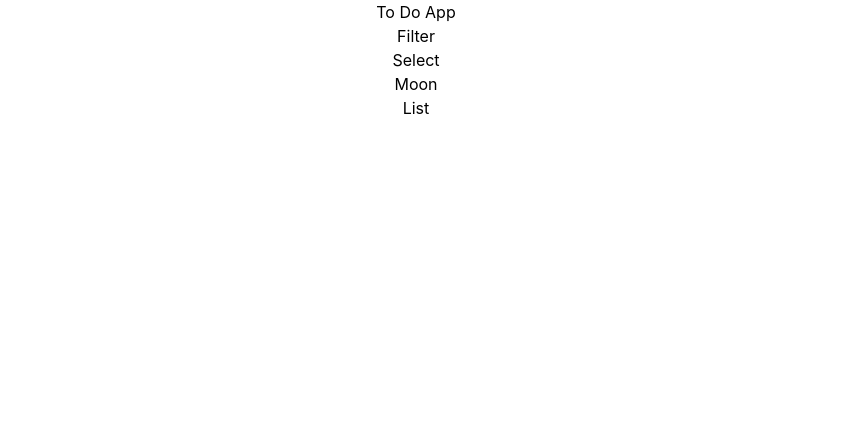
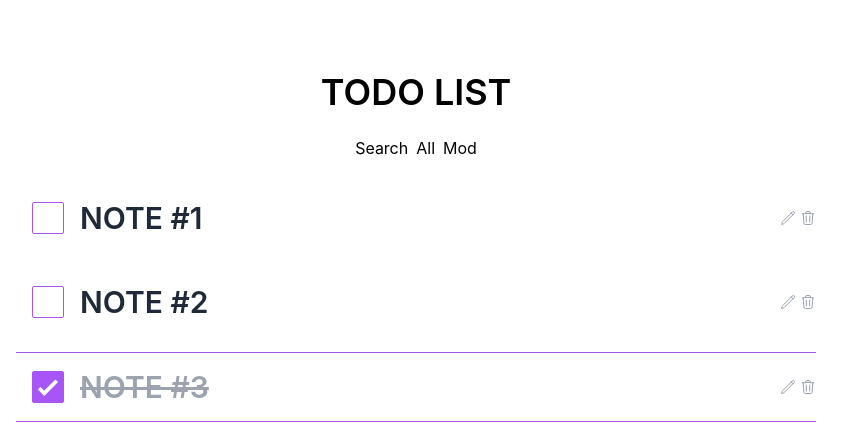
Before and after one commit to vidosavaarsic/todoapp, a React (Create React App) app: page / in a window 1280 px wide. Shown: the top 442 px of the page, without its empty margins (224-1069 px from the left). Built offline with nearby package versions, Linux system fonts and the light colour scheme.

Commit message:
Make ToDoList component.

```diff
--- a/package.json
+++ b/package.json
@@ -3,6 +3,7 @@
   "version": "0.1.0",
   "private": true,
   "dependencies": {
+    "@heroicons/react": "^2.2.0",
     "@testing-library/dom": "^10.4.1",
     "@testing-library/jest-dom": "^6.8.0",
     "@testing-library/react": "^16.3.0",
--- a/src/components/ToDoFilter.jsx
+++ b/src/components/ToDoFilter.jsx
@@ -1,9 +1,12 @@
-import React from 'react'
+import React from "react";
 
-const ToDoFilter = () => {
+const ToDoFilter = ({ todos, setTodos }) => {
   return (
-    <div>ToDoFilter</div>
-  )
-}
+    <div className="flex row gap-2">
+      <div>Search</div>
+      <div>All</div>
+    </div>
+  );
+};
 
-export default ToDoFilter
+export default ToDoFilter;
--- a/src/components/ToDoForm.jsx
+++ b/src/components/ToDoForm.jsx
@@ -1,18 +1,39 @@
-import React from 'react';
+import React, { useState } from "react";
+//import { useState } from 'react';
+import ToDoFilter from "./ToDoFilter";
+import ToDoList from "./ToDoList";
 const ToDoForm = () => {
-    return (
-        <div className='items-center justify-center'>
-            <h1 className='mx-auto'>To Do App</h1>
-            <div>
-                <div>Filter</div>
-                <div>Select</div>
-                <div>Moon</div>
-            </div>
-            <div>
-                <div>List </div>
-            </div>
-        </div>
-    );
+  const [todos, setTodos] = useState([
+    {
+      id: 1,
+      description: "NOTE #1",
+      status: "ready",
+    },
+    {
+      id: 2,
+      description: "NOTE #2",
+      status: "pending",
+    },
+    {
+      id: 3,
+      description: "NOTE #3",
+      status: "done",
+    },
+  ]);
+  return (
+    <div className="items-center justify-center">
+      <h1 className="mx-auto py-2 mb-4 mt-16 font-semibold lg:text-4xl md:text-3xl text-2xl">
+        TODO LIST
+      </h1>
+      <div className="flex row justify-center gap-2">
+        <ToDoFilter todos={todos} setTodos={setTodos} />
+        <div>Mod</div>
+      </div>
+      <div className="flex col gap-2 m-4 justify-center">
+        <ToDoList todos={todos} setTodos={setTodos} />
+      </div>
+    </div>
+  );
 };
 
 export default ToDoForm;
--- a/src/components/ToDoList.jsx
+++ b/src/components/ToDoList.jsx
@@ -1,9 +1,70 @@
-import React from 'react'
+import React from "react";
+import { PencilIcon } from "@heroicons/react/24/outline";
+import { TrashIcon } from "@heroicons/react/24/outline";
+const ToDoList = ({ todos, setTodos }) => {
+  const handleToggle = (id) => {
+    setTodos((prev) =>
+      prev.map((todo) =>
+        todo.id === id
+          ? {
+              ...todo,
+              status: todo.status === "done" ? "pending" : "done",
+            }
+          : todo
+      )
+    );
+  };
 
-const ToDoList = () => {
   return (
-    <div>ToDoList</div>
-  )
-}
+    <div>
+      <ul>
+        {todos.map((todo) => (
+          <li key={todo.id} className="flex items-center justify-between py-2">
+            <div
+              className={`flex row justify-between gap-6 items-center w-80 lg:w-[50rem] ${
+                todo.status === "done"
+                  ? "border-b border-t border-purple-500"
+                  : ""
+              }`}
+            >
+              <label className="flex items-center space-x-4 cursor-pointer py-4">
+                <input
+                  type="checkbox"
+                  className="peer hidden"
+                  checked={todo.status === "done"}
+                  onChange={() => handleToggle(todo.id)}
+                />
+                <div className="lg:w-8 lg:h-8 w-6 h-6 border border-purple-500 rounded-sm flex items-center peer-checked:bg-purple-500 text-white">
+                  <svg
+                    className="w-8 h-8 text-white peer-checked:block"
+                    fill="none"
+                    stroke="currentColor"
+                    strokeWidth="3"
+                    viewBox="0 0 24 24"
+                  >
+                    <path d="M5 13l4 4L19 7" />
+                  </svg>
+                </div>
+                <strong
+                  className={`text-xl md:text-2xl lg:text-3xl font-semibold ${
+                    todo.status === "done"
+                      ? "line-through text-gray-400"
+                      : "text-gray-800"
+                  }`}
+                >
+                  {todo.description}
+                </strong>
+              </label>
+              <div className="flex row gap-1">
+                <PencilIcon className="w-4 h-4 text-gray-400 cursor-pointer" />
+                <TrashIcon className="w-4 h-4 text-gray-400 cursor-pointer" />
+              </div>
+            </div>
+          </li>
+        ))}
+      </ul>
+    </div>
+  );
+};
 
-export default ToDoList
+export default ToDoList;
```
Also changed, not shown: 1 other file (tests, documents, lock files or other folders).
